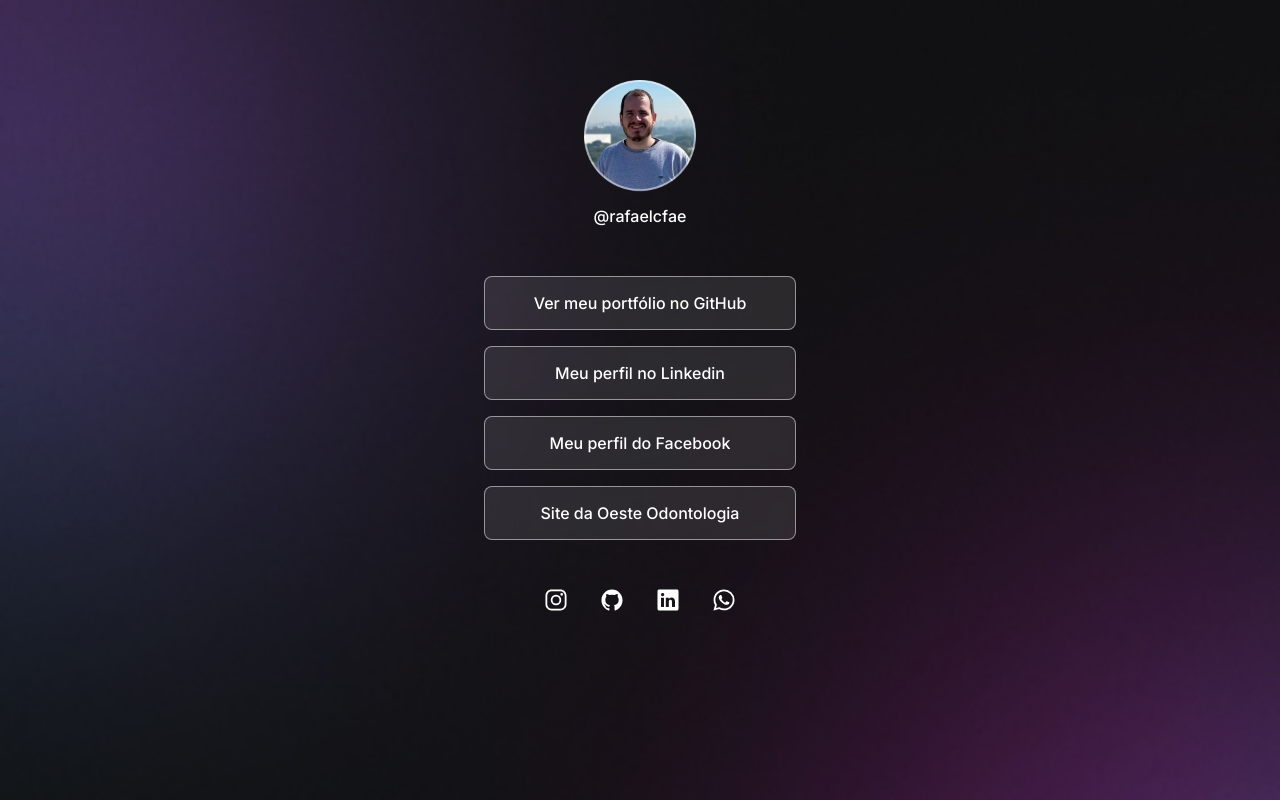
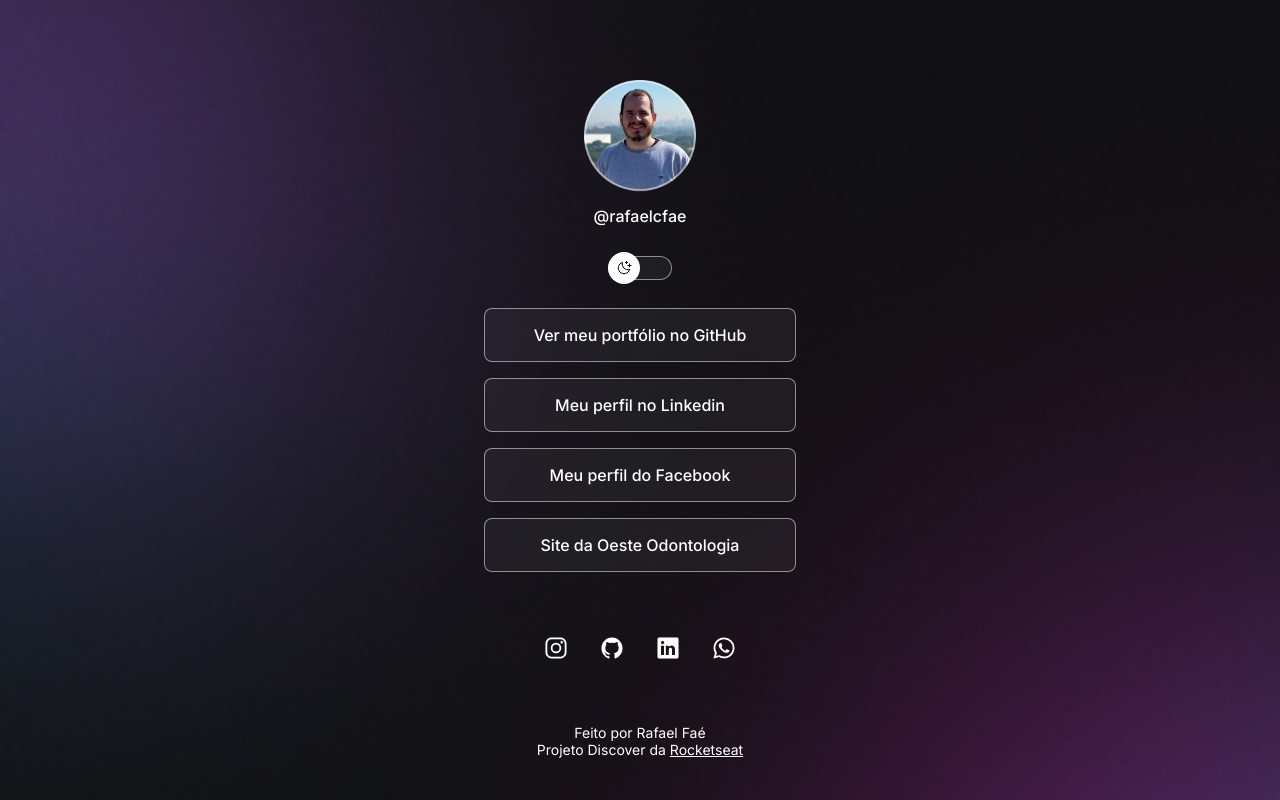
Before and after one commit to rafael-fae/devlinks, a plain HTML site: page index.html in a window 1280 px wide. Drawn offline with nearby package versions, Linux system fonts and the light colour scheme.

Commit message:
add `script.js` and update `index.html` and `style.css`

```diff
--- a/index.html
+++ b/index.html
@@ -25,6 +25,11 @@
           alt="Foto de Rafael Faé sorrindo, usando moletom cinza, barba, com céu azul e árvores de fundo."
         />
         <p>@rafaelcfae</p>
+      </div>
+
+      <div id="switch" onclick="toggleMode()">
+        <button></button>
+        <span></span>
       </div>
       <ul>
         <li>
@@ -66,6 +71,10 @@
         </a>
       </div>
     </div>
+    <footer>
+      Feito por Rafael Faé<br />Projeto Discover da
+      <a href="https://devlinks-github.maykbrito.dev/">Rocketseat</a>
+    </footer>
 
     <script
       type="module"
@@ -75,5 +84,6 @@
       nomodule
       src="https://unpkg.com/ionicons@7.1.0/dist/ionicons/ionicons.js"
     ></script>
+    <script src="./script.js"></script>
   </body>
 </html>
--- /dev/null
+++ b/script.js
@@ -0,0 +1,23 @@
+function toggleMode() {
+  const html = document.documentElement
+  html.classList.toggle("light")
+  // get img tag
+  const img = document.querySelector("#profile img")
+  if (html.classList.contains("light")) {
+    img.setAttribute("src", "./assets/avatar-light.png")
+  } else {
+    img.setAttribute("src", "./assets/avatar.png")
+  }
+  // alt tag changer
+  if (html.classList.contains("light")) {
+    img.setAttribute(
+      "alt",
+      "Foto de Rafael Faé sorrindo, usando moletom cinza, barba, com céu azul e árvores de fundo, borda escura."
+    )
+  } else {
+    img.setAttribute(
+      "alt",
+      "Foto de Rafael Faé sorrindo, usando moletom cinza, barba, com céu azul e árvores de fundo."
+    )
+  }
+}
--- a/style.css
+++ b/style.css
@@ -2,6 +2,26 @@
   margin: 0;
   padding: 0;
   box-sizing: border-box;
+}
+
+:root {
+  --text-color: white;
+  --bg-url: url(./assets/bg-mobile.jpg);
+  --stroke-color: rgba(255, 255, 255, 0.5);
+  --surface-color: rgba(255, 255, 255, 0.05);
+  --surface-color-hover: rgba(0, 0, 0, 0.02);
+  --hightlight-color: rgba(255, 255, 255, 0.2);
+  --switch-bg-url: url(./assets/moon-stars.svg);
+}
+
+.light {
+  --text-color: black;
+  --bg-url: url(./assets/bg-mobile-light.jpg);
+  --stroke-color: rgba(0, 0, 0, 0.5);
+  --surface-color: rgba(0, 0, 0, 0.05);
+  --surface-color-hover: rgba(0, 0, 0, 0.02);
+  --hightlight-color: rgba(0, 0, 0, 0.1);
+  --switch-bg-url: url(./assets/sun.svg);
 }
 
 body {
@@ -13,12 +33,12 @@ body {
   */
 
   /* background: color image repeat position/size */
-  background: url(./assets/bg-mobile.jpg) no-repeat top center/cover;
+  background: var(--bg-url) no-repeat top center/cover;
 }
 
 body * {
   font-family: "Inter", sans-serif;
-  color: white;
+  color: var(--text-color);
 }
 
 #container {
@@ -27,6 +47,7 @@ body * {
   padding: 0 24px;
 }
 
+/* profile */
 #profile {
   text-align: center;
   padding: 24px;
@@ -40,6 +61,42 @@ body * {
   font-weight: 500;
   line-height: 24px;
   margin-top: 8px;
+}
+
+/* switch */
+#switch {
+  position: relative;
+  width: 64px;
+  margin: 4px auto;
+}
+
+#switch button {
+  width: 32px;
+  height: 32px;
+  background: white var(--switch-bg-url) no-repeat center;
+  border: 0;
+  border-radius: 50%;
+
+  position: absolute;
+  top: 50%;
+  left: 0;
+  z-index: 1;
+  transform: translateY(-50%);
+}
+
+.light #switch button {
+  right: 0;
+  left: initial;
+}
+#switch span {
+  display: block;
+  width: 64px;
+  height: 24px;
+  background: var(--surface-color);
+  border: 1px solid var(--stroke-color);
+  backdrop-filter: blur(4px);
+  -webkit-backdrop-filter: blur(4px);
+  border-radius: 9999px;
 }
 
 /*links */
@@ -60,8 +117,8 @@ ul li a {
 
   padding: 16px 24px;
 
-  background: rgba(255, 255, 255, 0.1);
-  border: 1px solid rgba(255, 255, 255, 0.5);
+  background: var(--surface-color);
+  border: 1px solid var(--stroke-color);
   border-radius: 8px;
 
   backdrop-filter: blur(4px);
@@ -74,16 +131,36 @@ ul li a {
 
 /* pseudo-selector */
 ul li a:hover {
-  background: rgba(255, 255, 255, 0.5);
-  border: 1.5px solid white;
+  background: var(--surface-color-hover);
+  border: 1.5px solid var(--text-color);
 }
 
 /* social links */
 #social-links {
   display: flex;
   justify-content: center;
-  gap: 32px;
 
   padding: 24px 0;
+
   font-size: 24px;
 }
+
+#social-links a {
+  display: flex;
+  align-items: center;
+  justify-content: center;
+  padding: 16px;
+
+  transition: background 0.2s;
+  border-radius: 50%;
+}
+
+#social-links a:hover {
+  background: var(--hightlight-color);
+}
+
+footer {
+  padding: 24px 0;
+  text-align: center;
+  font-size: 14px;
+}
```
Also changed, not shown: assets/avatar-light.png (added), assets/bg-mobile-light.jpg (added), assets/moon-stars.svg (added), assets/sun.svg (added).
